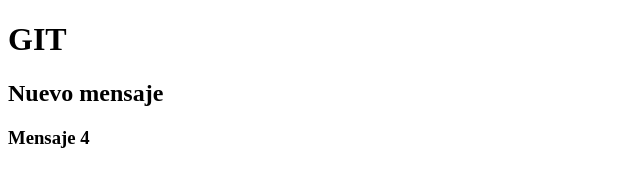
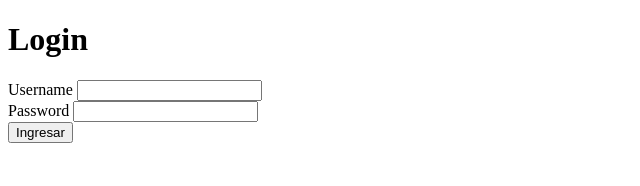
Before and after one commit to JhonattanSSG01/debo-github-frontend, a plain HTML site: page index.html in a window 1280 px wide. Shown: the whole page, without its empty margins (0-640 px from the left). Drawn offline with Linux system fonts and the light colour scheme.

Commit message:
Se agrego el formulario

```diff
--- a/index.html
+++ b/index.html
@@ -4,12 +4,19 @@
   <meta charset="UTF-8">
   <meta http-equiv="X-UA-Compatible" content="IE=edge">
   <meta name="viewport" content="width=device-width, initial-scale=1.0">
-  <title>Git Hub</title>
+  <title>Ingresar a la aplicacion</title>
   <script src="js/app.js" defer></script>
 </head>
 <body>
-  <h1>GIT</h1>
-  <h2>Nuevo mensaje</h2>
-  <h3>Mensaje 4</h3>
+  <h1>Login</h1>
+  <form action="">
+    <label for="username">Username</label>
+    <input type="text" id="username">
+    <br>
+    <label for="password">Password</label>
+    <input type="text" id="password">
+    <br>
+    <input type="submit" value="Ingresar">
+  </form>
 </body>
 </html>
```
